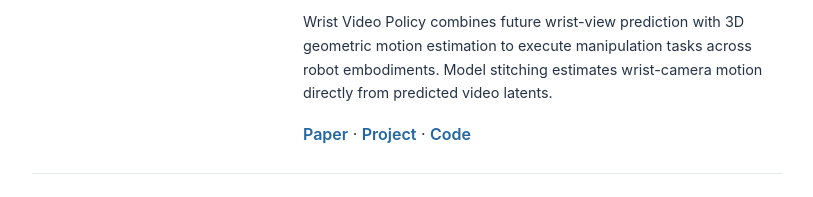
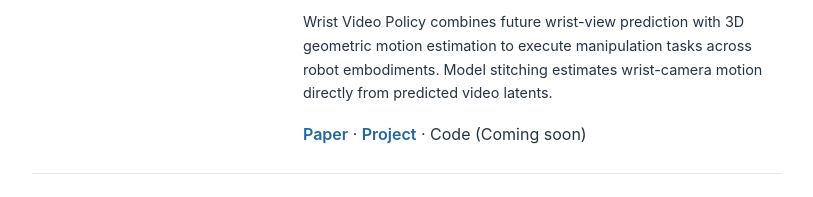
Before and after one commit to jerryliujy/jerryliujy.github.io, a plain HTML site: page index.html in a window 1280 px wide. Shown: the part 965-1162 px from the top of the page, without its empty margins (388-1201 px from the left). Drawn offline with Linux system fonts and the light colour scheme.

Commit message:
Mark WVP code as coming soon

```diff
--- a/index.html
+++ b/index.html
@@ -124,7 +124,7 @@
           <p class="authors"><strong>Jingyuan Liu</strong>, Yongwei Chen, Yishan Yang, Zexin He, Xingang Pan, Zhi Hou</p>
           <p class="venue">arXiv preprint arXiv:2611.31079, 2026</p>
           <p class="paper-description">Wrist Video Policy combines future wrist-view prediction with 3D geometric motion estimation to execute manipulation tasks across robot embodiments. Model stitching estimates wrist-camera motion directly from predicted video latents.</p>
-          <p><a href="https://arxiv.org/abs/2611.31079">Paper</a> · <a href="https://wrist-video-policy.github.io/">Project</a> · <a href="https://github.com/wrist-video-policy/WVP">Code</a></p>
+          <p><a href="https://arxiv.org/abs/2611.31079">Paper</a> · <a href="https://wrist-video-policy.github.io/">Project</a> · <span>Code (Coming soon)</span></p>
         </div>
       </article>
       <article class="publication">
```
